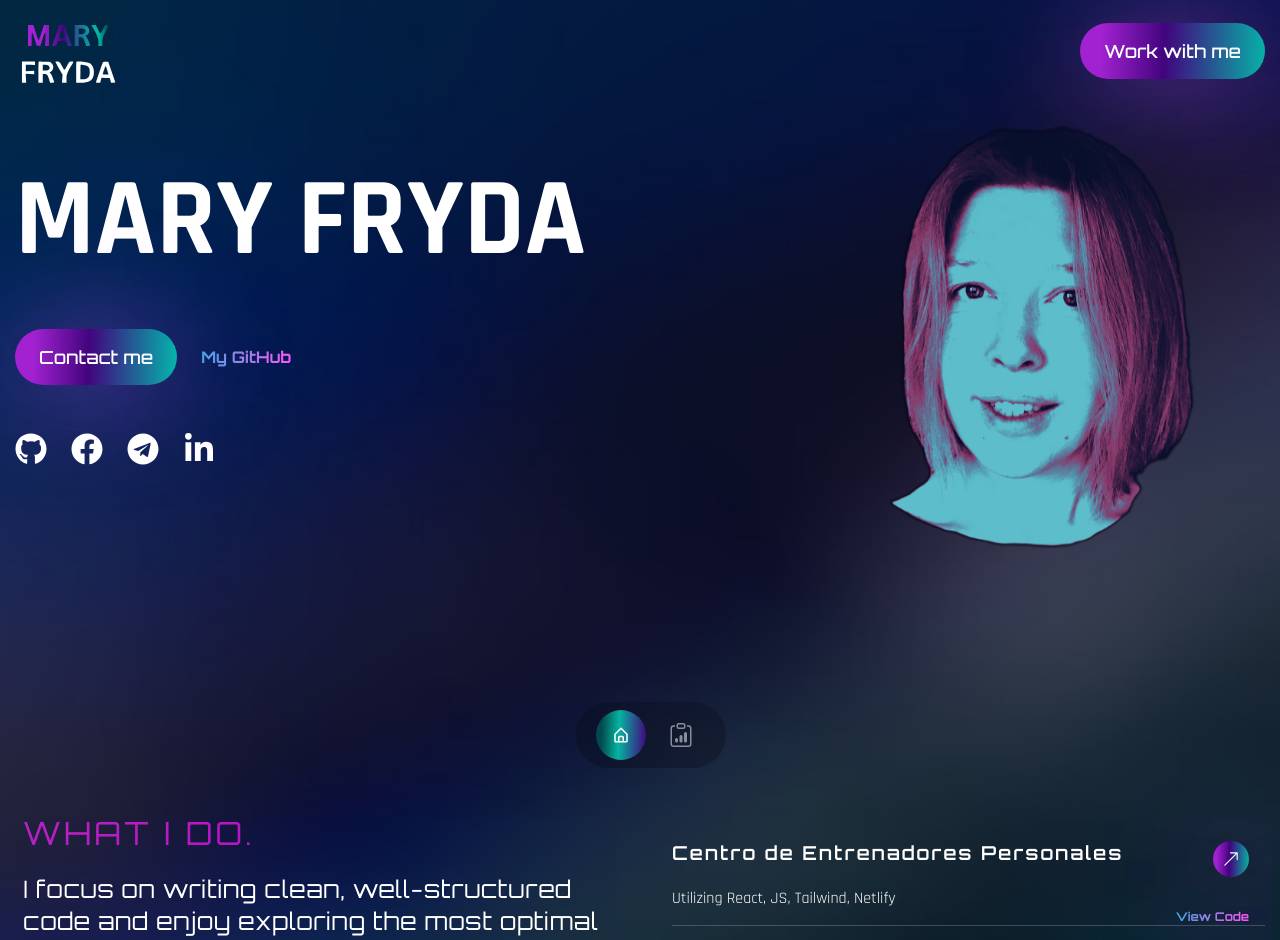
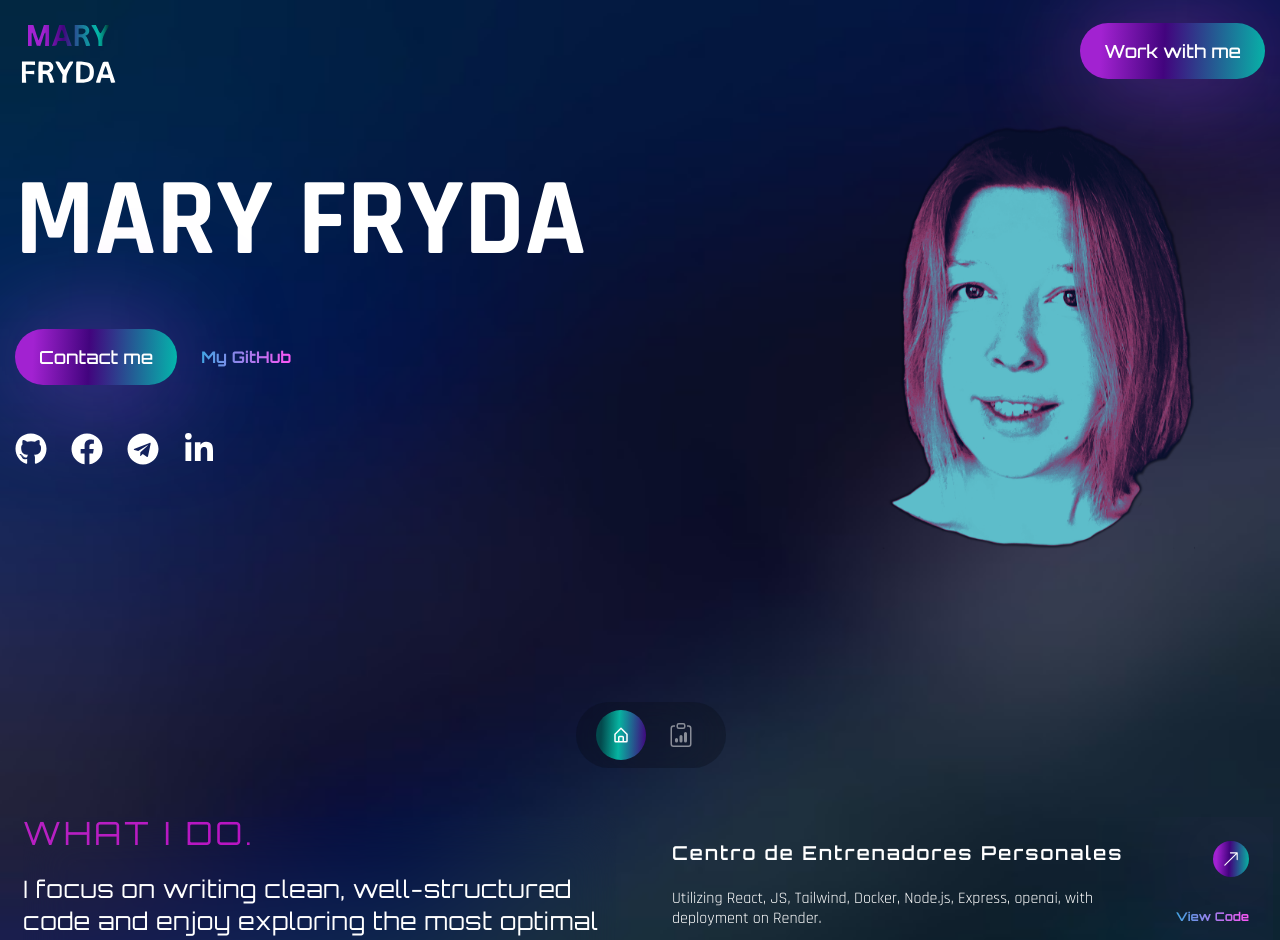
Before and after one commit to MartFrida/portfolio-mf, a React (Create React App) app: page / in a window 1280 px wide. Shown: the top 940 px of the page. Built offline with nearby package versions, Linux system fonts and the light colour scheme; the HTML template or start-up script is replaced by a standard one; a web font is replaced by a local one.

Commit message:
added the link to works-section

```diff
--- a/src/data/data.js
+++ b/src/data/data.js
@@ -2,9 +2,9 @@ export const dataWorks = [
   {
     name: "Centro de Entrenadores Personales",
     description:
-      "Utilizing React, JS, Tailwind, Netlify",
-    deploy: "https://centroentrenadores.com/",
-    linkGitLub: "https://github.com/MartFrida/personal-trainer",
+      "Utilizing React, JS, Tailwind, Docker, Node.js, Express, openai, with deployment on Render.",
+    deploy: "https://cieptis-docker.onrender.com/",
+    linkGitLub: "https://github.com/MartFrida/cieptis-docker-junto-deploy",
   },
   {
     name: "Backend for Articles Blog, Authorization",
```
